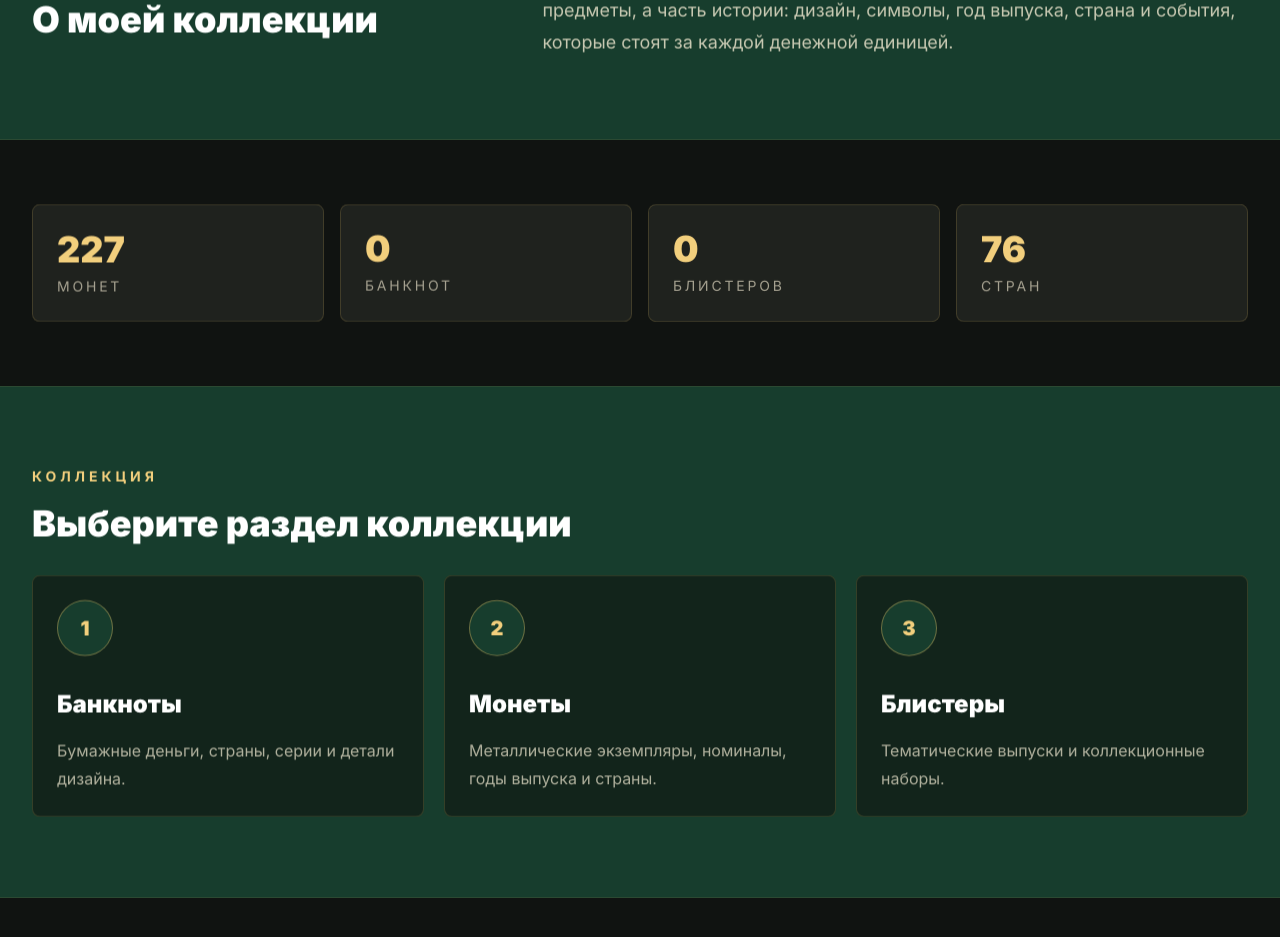
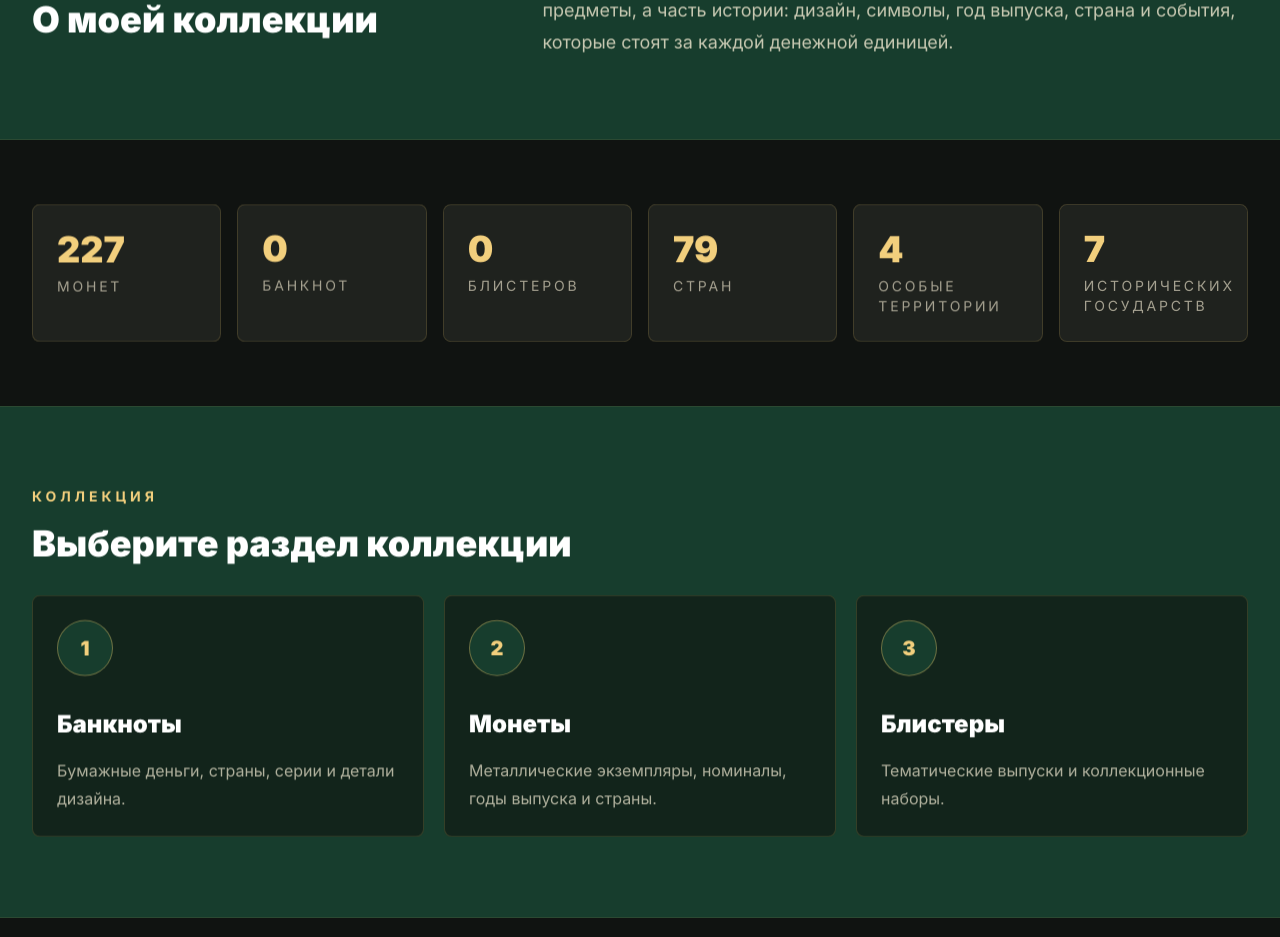
Before and after one commit to mrdesignergd/world-money-collection-final, a Next.js app: page / in a window 1280 px wide. Shown: the part 951-1888 px from the top of the page. Built offline with nearby package versions, Linux system fonts and the light colour scheme.

Commit message:
Update collection catalog, search and statistics

```diff
--- a/app/page.tsx
+++ b/app/page.tsx
@@ -56,6 +56,44 @@ const contacts = [
     icon: "email",
   },
 ];
+
+function getMoneyStats(category: "coin" | "banknote") {
+  const categoryItems = collection.filter((item) => item.category === category);
+
+  const countryKeys = new Set(
+    categoryItems
+      .filter((item) => (item.collectionGroup ?? "regular") === "regular")
+      .flatMap((item) => {
+        const keys =
+          item.countryKey && item.countryKey !== "europeanUnion" ? [item.countryKey] : [];
+        const relatedKeys = item.relatedCountries?.map((country) => country.countryKey) ?? [];
+        return [...keys, ...relatedKeys];
+      }),
+  );
+
+  const specialTerritoryKeys = new Set(
+    categoryItems
+      .filter((item) => item.collectionGroup === "specialTerritories")
+      .flatMap((item) => {
+        const keys = item.countryKey ? [item.countryKey] : [];
+        const relatedKeys = item.relatedCountries?.map((country) => country.countryKey) ?? [];
+        return [...keys, ...relatedKeys];
+      }),
+  );
+
+  const historicalStateKeys = new Set(
+    categoryItems
+      .filter((item) => item.collectionGroup === "historicalStates" && item.historicalEntityKey)
+      .map((item) => item.historicalEntityKey),
+  );
+
+  return {
+    count: categoryItems.length,
+    countries: countryKeys.size,
+    specialTerritories: specialTerritoryKeys.size,
+    historicalStates: historicalStateKeys.size,
+  };
+}
 
 function ContactIcon({ type }: { type: string }) {
   if (type === "instagram") {
@@ -137,22 +175,34 @@ export default function Home() {
     [language],
   );
 
+  const coinStats = getMoneyStats("coin");
+  const banknoteStats = getMoneyStats("banknote");
+  const blisterCount = collection.filter((item) => item.category === "blister").length;
+
   const stats = [
     {
-      value: collection.filter((item) => item.category === "coin").length,
+      value: coinStats.count,
       label: translations.stats.coins[language],
     },
     {
-      value: collection.filter((item) => item.category === "banknote").length,
+      value: banknoteStats.count,
       label: translations.stats.banknotes[language],
     },
     {
-      value: collection.filter((item) => item.category === "blister").length,
+      value: blisterCount,
       label: translations.stats.blisters[language],
     },
     {
-      value: new Set(collection.map((item) => item.countryKey).filter(Boolean)).size,
+      value: coinStats.countries,
       label: translations.stats.countries[language],
+    },
+    {
+      value: coinStats.specialTerritories,
+      label: translations.stats.specialTerritories[language],
+    },
+    {
+      value: coinStats.historicalStates,
+      label: translations.stats.historicalStates[language],
     },
   ];
 
@@ -297,7 +347,7 @@ export default function Home() {
         </div>
       </section>
 
-      <section className="relative z-10 mx-auto grid max-w-7xl grid-cols-2 gap-3 px-5 py-12 sm:gap-4 sm:py-16 lg:grid-cols-4 lg:px-8">
+      <section className="relative z-10 mx-auto grid max-w-7xl grid-cols-2 gap-3 px-5 py-12 sm:grid-cols-3 sm:gap-4 sm:py-16 xl:grid-cols-6 lg:px-8">
         {stats.map((item, index) => (
           <div
             key={item.label}
--- a/data/translations.ts
+++ b/data/translations.ts
@@ -131,10 +131,20 @@ export const translations = {
     },
   },
   stats: {
-    coins: { ru: "Монет", kz: "Монеталар", en: "Coins" },
-    banknotes: { ru: "Банкнот", kz: "Банкноттар", en: "Banknotes" },
-    blisters: { ru: "Блистеров", kz: "Блистерлер", en: "Blisters" },
-    countries: { ru: "Стран", kz: "Елдер", en: "Countries" },
+    coins: { ru: "монет", kz: "монета", en: "coins" },
+    banknotes: { ru: "банкнот", kz: "банкнот", en: "banknotes" },
+    blisters: { ru: "блистеров", kz: "блистер", en: "blisters" },
+    countries: { ru: "стран", kz: "ел", en: "countries" },
+    specialTerritories: {
+      ru: "особые территории",
+      kz: "ерекше аумақ",
+      en: "special territories",
+    },
+    historicalStates: {
+      ru: "исторических государств",
+      kz: "тарихи мемлекет",
+      en: "historical states",
+    },
   },
   collection: {
     eyebrow: { ru: "Коллекция", kz: "Коллекция", en: "Collection" },
```
